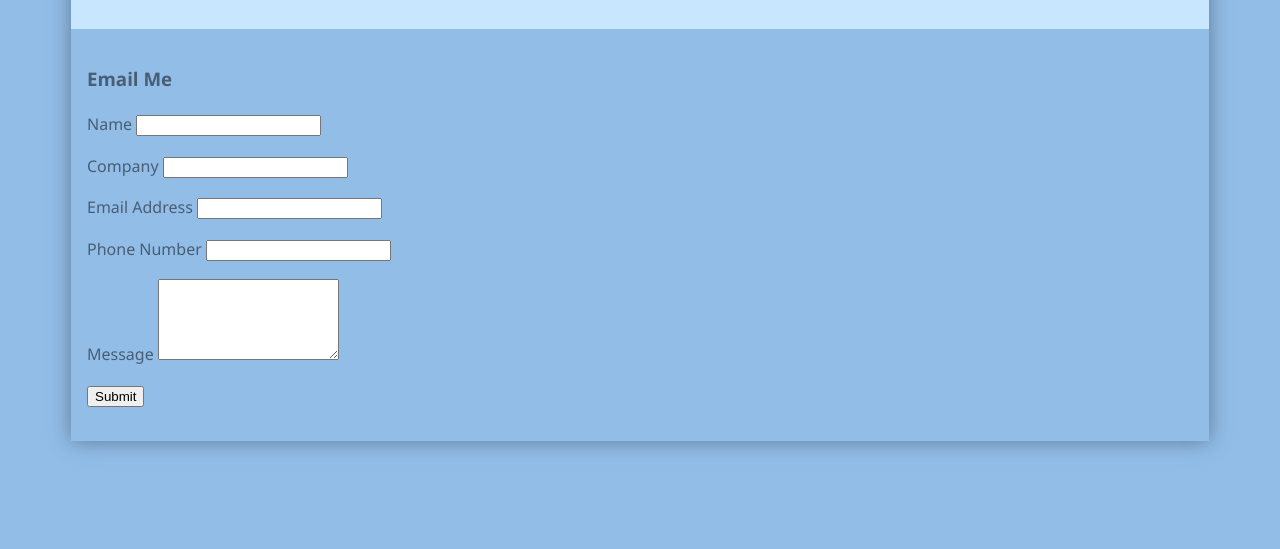
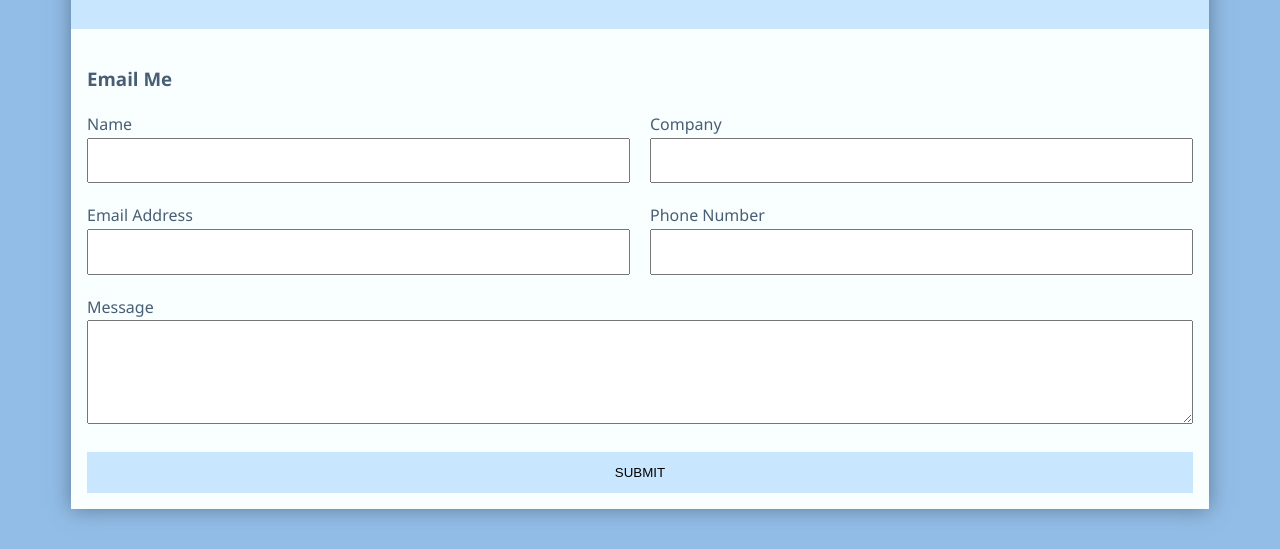
Before and after one commit to BrianSheridan/Responsive-Contact-Form-email, a plain HTML site: page index.html in a window 1280 px wide. Shown: the part 276-825 px from the top of the page. Before the commit the page ends 800 px from the top, so only its background shows below. Drawn offline with Linux system fonts and the light colour scheme.

Commit message:
CSS update 2

```diff
--- a/index.html
+++ b/index.html
@@ -38,11 +38,11 @@
                         <label>Phone Number</label>
                         <input type="text" name="phone">
                     </p>
-                    <p>
+                    <p class="full">
                         <label>Message</label>
-                        <textarea name="messgae" rows="5"></textarea>
+                        <textarea name="message" rows="5"></textarea>
                     </p>
-                    <p>
+                    <p class="full">
                         <button>Submit</button>
                     </p>
                 </form>
--- a/style.css
+++ b/style.css
@@ -47,3 +47,37 @@ ul{
     text-align: center;
     margin: 0 0 1rem 0;
 }
+
+.contact{
+    background: #f9feff;
+}
+
+/* FORM STYLES */
+.contact form{
+    display: grid;
+    grid-template-columns: 1fr 1fr;
+    grid-gap: 20px;
+}
+
+.contact form label{
+    display: block;
+}
+
+.contact form p{
+    margin: 0;
+}
+
+.contact form .full{
+    grid-column: 1 / 3;
+}
+
+.contact form button, .contact form input, .contact form textarea{
+    width:100%;
+    padding: 1em;
+}
+
+.contact form button{
+    background: #c9e6ff;
+    border: 0;
+    text-transform: uppercase;
+}
```
